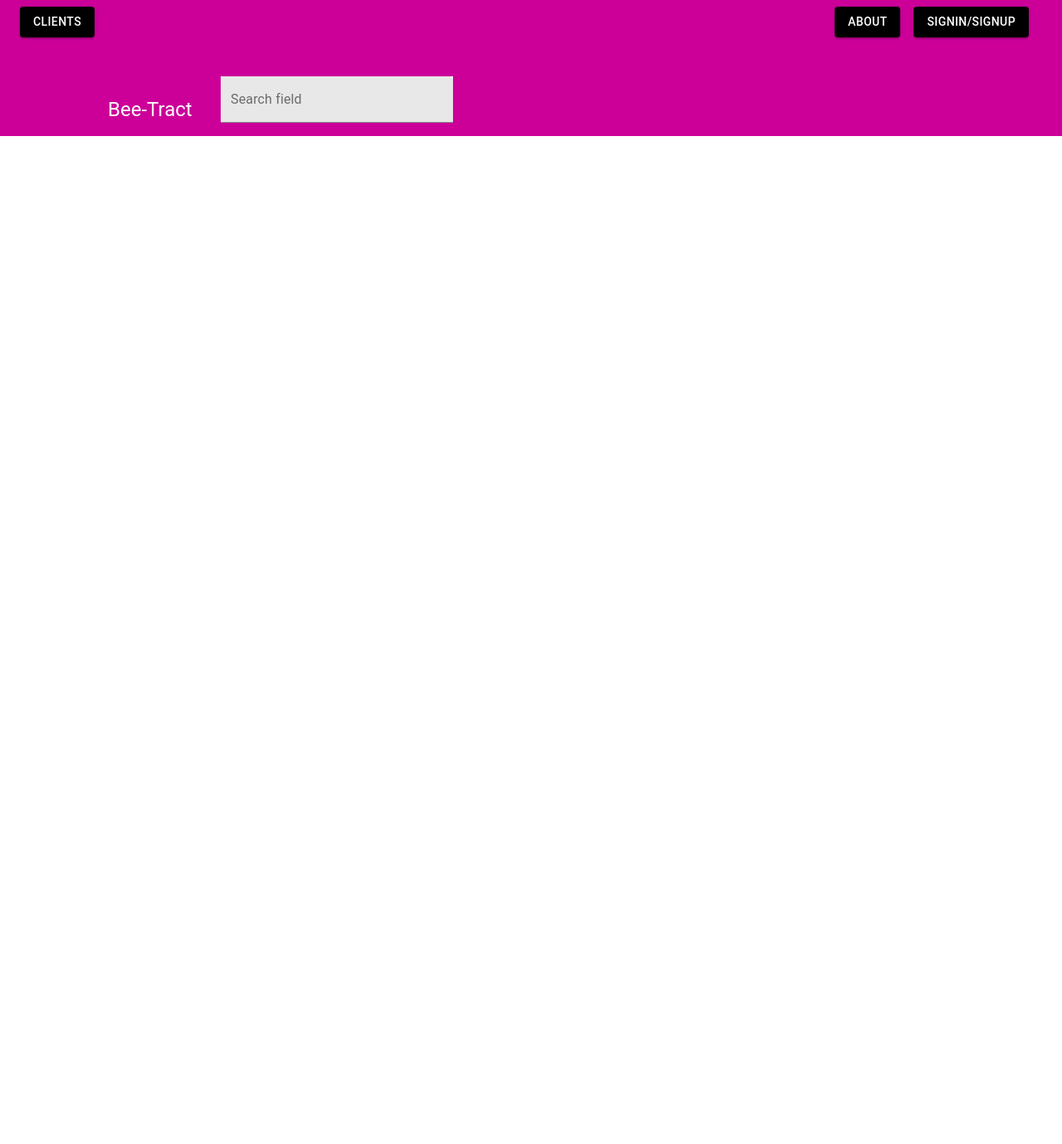
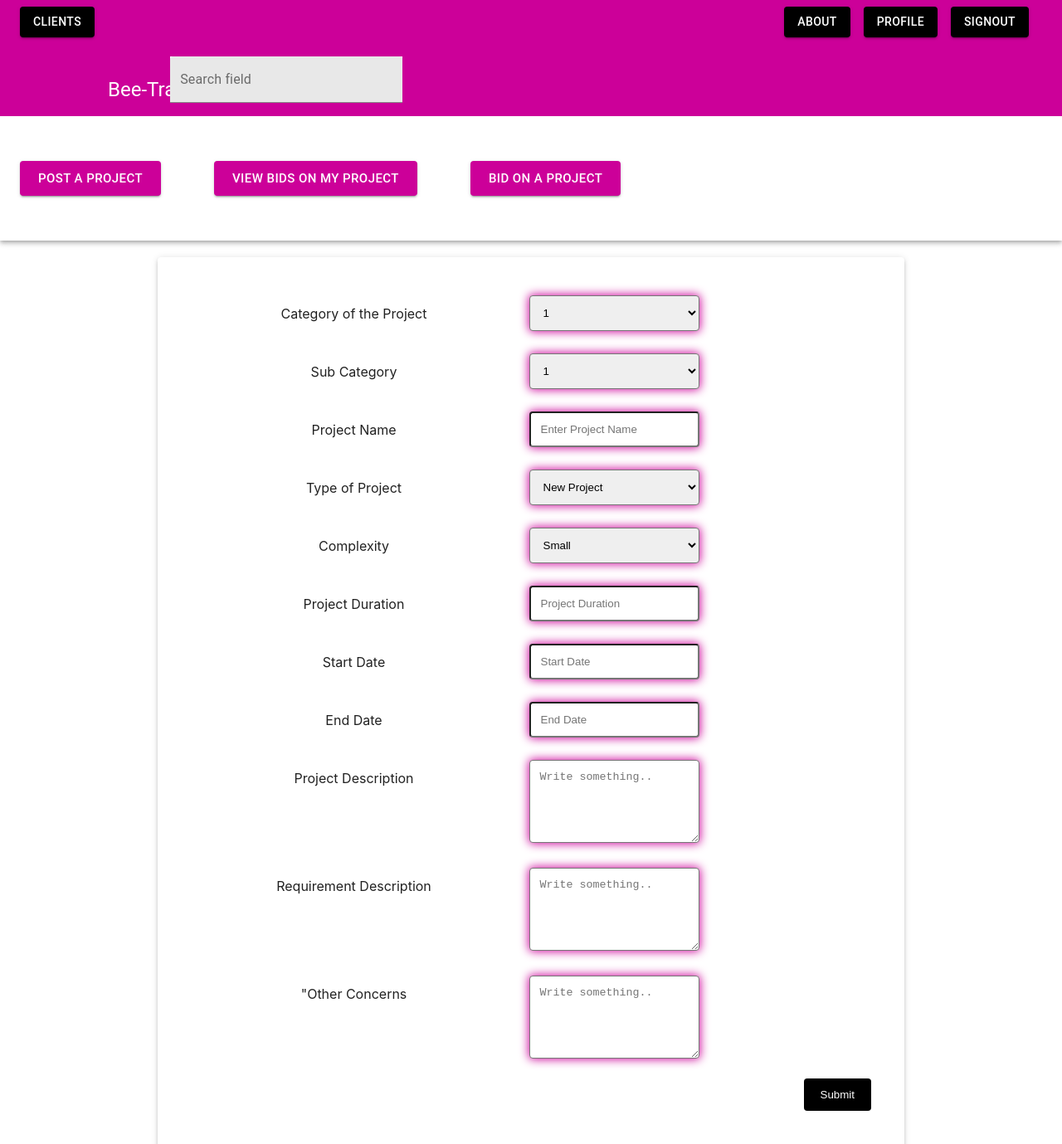
Before and after one commit to harshitgrover12/beetract-webapp, a React (Create React App) app: page /business/postProject in a window 1280 px wide. Shown: the whole page at 83% size. Before the commit the page ends 800 px from the top, so only its background shows below. Built offline with nearby package versions, Linux system fonts and the light colour scheme.

Commit message:
post form created and there was some error in circles which is corrected

```diff
--- a/package.json
+++ b/package.json
@@ -8,8 +8,10 @@
     "@testing-library/react": "^9.5.0",
     "@testing-library/user-event": "^7.2.1",
     "axios": "^0.19.2",
+    "bootstrap": "^4.5.0",
     "node-sass": "^4.14.1",
     "react": "^16.13.1",
+    "react-bootstrap": "^1.0.1",
     "react-dom": "^16.13.1",
     "react-redux": "^7.2.0",
     "react-router-dom": "^5.2.0",
--- a/src/Components/Business/Business.jsx
+++ b/src/Components/Business/Business.jsx
@@ -6,7 +6,7 @@ import {connect} from 'react-redux';
          super(props);
      }
      componentDidMount=()=>{
-         this.props.changeStatus(true);
+         this.props.changeCurStatus(true);
      }
     render() {
         return (
--- a/src/Components/Circles/Circles.jsx
+++ b/src/Components/Circles/Circles.jsx
@@ -15,7 +15,7 @@ class Circles extends Component{
             <div class="container">
   <div class="row">
         <a href="/aboutStartups">
-        <svg width="240" height="240">
+        <svg width="280" height="240">
             <circle cx="120" cy="120" r="120"  fill="#262626" />
                 <text x="120" y="120" text-anchor="middle"fill="white" style={{fontSize:25}}>
                  All About StartUps
@@ -25,13 +25,13 @@ class Circles extends Component{
     </div>
     <div class="row">
 
-     <svg width="240" height="240"  style={{paddingRight:80}}>
+     <svg width="280" height="240"  >
             <circle cx="120" cy="120" r="120"  fill="#262626" />
                 <text x="120" y="120" text-anchor="middle"style={{fontSize:25}} fill="white" >
                 Incubators
                 </text>
         </svg>
-       <svg width="240" height="240">
+       <svg width="280" height="240">
             <circle cx="120" cy="120" r="120"  fill="#CC0099" />
                 <text x="120" y="120" text-anchor="middle"fill="white"style={{fontSize:25}} >
                 Market Research
@@ -39,14 +39,14 @@ class Circles extends Component{
         </svg>
     </div>
     <div class="row">
-        <svg width="240" height="240" style={{paddingRight:40}}>
+        <svg width="280" height="240" >
             <circle cx="120" cy="120" r="120"  fill="#CC0099" />
                 <text x="120" y="120" text-anchor="middle"fill="white" style={{fontSize:25}}>
                  Assistance
                 </text>
         </svg>
 
-       <svg width="240" height="240" >
+       <svg width="280" height="240" >
             <circle cx="120" cy="120" r="120"  fill="#262626" />
                 <text x="120" y="120" text-anchor="middle" fill="white"style={{fontSize:25}}>
                  Project Bidding
--- a/src/Components/Navbar/Navbar.jsx
+++ b/src/Components/Navbar/Navbar.jsx
@@ -18,6 +18,19 @@ import {compose} from 'redux';
   },
   menuButton1:{
       marginRight:theme.spacing(2),
+  },
+   menuButton2: {
+    backgroundColor: '#CC0099',
+    display: 'inline-block',
+    marginRight: theme.spacing(8),
+    fontSize: 15,
+
+  },
+  toolbar1: {
+    minHeight: 150,
+    alignItems: 'center',
+    backgroundColor: 'white',
+
   },
   toolbar: {
     minHeight: 140,
@@ -98,34 +111,59 @@ class Navbar extends Component {
           }
           {
              curStatus?(
-                 <div className={classes.root}>
+                       <div className={classes.root}>
               <AppBar position="static">
               <Toolbar className={classes.toolbar}>
               <StylesProvider injectFirst>
+              <Button variant="contained"
+              edge="start"
+              size="medium"
+              className={classes.menuButton}>
+
+              Clients
+              </Button>
+
               <Typography className={classes.title} variant="h5" noWrap>
                 Bee-Tract
               </Typography>
-              <Button variant="contained" edge="end" onClick={this.handleClick} className={classes.menuButton1}>
-                    SignOut
+              <TextField className={classes.search} id="filled-search" label="Search field" type="search" variant="filled"edge="center" />
+              <Button variant="contained"
+              edge="start"
+              size="medium"
+              className={classes.menuButton}>
+
+              About
+              </Button>
+              <Button variant="contained"
+              edge="start"
+              size="medium"
+              className={classes.menuButton}>
+
+              Profile
+              </Button>
+              <Button variant="contained" edge="end" size="medium" onClick={this.handleClick} className={classes.menuButton1}onClick={this.handleClick}>
+                  SignOut
                 </Button>
               </StylesProvider>
                 </Toolbar>
 
-                <Toolbar className={classes.toolbar}>
-              <StylesProvider injectFirst>
-              <Button variant="contained" edge="end"  className={classes.menuButton1}>
+                <Toolbar className={classes.toolbar1} boxShadow={0}>
+                <StylesProvider injectFirst>
+
+              <Button variant="contained" edge="start" size="large"  className={classes.menuButton2} href="/business/postProject">
                     Post a Project
                 </Button>
 
-                <Button variant="contained" edge="end"  className={classes.menuButton1}>
+                <Button variant="contained" edge="end"  size="large" className={classes.menuButton2}>
                     View Bids On My Project
                 </Button>
 
-                <Button variant="contained" edge="end"  className={classes.menuButton1}>
+                <Button variant="contained" edge="end" size="large" className={classes.menuButton2}>
                     Bid On a Project
                 </Button>
-              </StylesProvider>
+                </StylesProvider>
                 </Toolbar>
+
             </AppBar>
             </div>
                  ):(<div/>)
--- /dev/null
+++ b/src/Components/ProjectPost/ProjectForm.css
@@ -0,0 +1,77 @@
+* {
+    box-sizing: border-box;
+}
+
+input[type=text],
+select,
+textarea {
+    width: 50%;
+    padding: 12px;
+    box-shadow: 0px 0px 12px 0.8px#CC0099;
+    border-radius: 4px;
+    resize: vertical;
+}
+
+label {
+    padding: 12px 12px 12px 0;
+    display: inline-block;
+}
+
+input[type=submit] {
+    background-color: black;
+    color: white;
+    padding: 12px 20px;
+    border: none;
+    border-radius: 4px;
+    cursor: pointer;
+    float: right;
+}
+
+input[type=submit]:hover {
+    background-color: black;
+}
+
+.container {
+    margin-top: 20px;
+    border-radius: 10px;
+    background-color: white;
+    padding: 20px;
+    position: relative;
+    display: flex;
+    width: 100%;
+    flex-direction: column;
+}
+
+.col-25 {
+    float: left;
+    width: 25%;
+    margin-top: 6px;
+    margin-left: 100px
+}
+
+.col-75 {
+    float: left;
+    width: 50%;
+    margin-top: 6px;
+}
+
+
+/* Clear floats after the columns */
+
+.row:after {
+    content: "";
+    display: table;
+    clear: both;
+}
+
+
+/* Responsive layout - when the screen is less than 600px wide, make the two columns stack on top of each other instead of next to each other */
+
+@media screen and (max-width: 600px) {
+    .col-25,
+    .col-75,
+    input[type=submit] {
+        width: 100%;
+        margin-top: 0;
+    }
+}
--- /dev/null
+++ b/src/Components/ProjectPost/ProjectForm.jsx
@@ -0,0 +1,163 @@
+
+import React, { Component } from 'react';
+import './ProjectForm.css'
+import { withStyles } from '@material-ui/core/styles';
+import Grid from '@material-ui/core/Grid';
+import deepPurple from '@material-ui/core/colors/deepPurple';
+import Paper from '@material-ui/core/Paper';
+import TextField from '@material-ui/core/TextField';
+const styles = theme=> ({
+  root: {
+    flexGrow: 1,
+
+  },
+  paper: {
+    height: '100%',
+    width: 900,
+
+
+  },
+  control: {
+    padding: theme.spacing(2),
+  },
+
+
+});
+ class ProjectForm extends Component {
+
+
+     componentDidMount(){
+         this.props.changeCurStatus(true);
+     }
+    render() {
+            const {classes} = this.props;
+        return (
+            <div>
+      <Grid container className={classes.root} spacing={2}>
+     <Grid item xs={12}>
+        <Grid container justify="center" spacing={5}>
+        <Grid key={1} item>
+              <Paper elevation={3} className={classes.paper} >
+<div class="container">
+  <form >
+  <div class="row">
+      <div class="col-25">
+        <label for="category">Category of the Project</label>
+      </div>
+      <div class="col-75">
+        <select id="category" name="category">
+          <option value="1">1</option>
+          <option value="2">2</option>
+          <option value="3">3</option>
+        </select>
+      </div>
+    </div>
+    <div class="row">
+      <div class="col-25">
+        <label for="subcategory">Sub Category </label>
+      </div>
+      <div class="col-75">
+        <select id="subcategory" name="subcategory">
+          <option value="1">1</option>
+          <option value="2">2</option>
+          <option value="3">3</option>
+        </select>
+      </div>
+    </div>
+    <div class="row">
+      <div class="col-25">
+        <label for="projectName">Project Name</label>
+      </div>
+      <div class="col-75">
+        <input type="text" id="ProjectName" name="ProjectName" placeholder="Enter Project Name"/>
+      </div>
+    </div>
+    <div class="row">
+      <div class="col-25">
+        <label for="typeOfProject">Type of Project </label>
+      </div>
+      <div class="col-75">
+        <select id="typeOfProject" name="typeOfProject">
+          <option value="New Project">New Project</option>
+          <option value="Ongoing Project">Ongoing Project</option>
+
+        </select>
+      </div>
+    </div>
+
+    <div class="row">
+      <div class="col-25">
+        <label for="Complexity">Complexity</label>
+      </div>
+      <div class="col-75">
+        <select id="Complexity" name="Complexity">
+          <option value="Small">Small</option>
+          <option value="Medium">Medium</option>
+          <option value="Complex">Complex</option>
+        </select>
+      </div>
+    </div>
+    <div class="row">
+      <div class="col-25">
+        <label for="Project Duration">Project Duration</label>
+      </div>
+      <div class="col-75">
+        <input type="text" id="ProjectDuration" name="ProjectDuration" placeholder="Project Duration"/>
+      </div>
+    </div>
+    <div class="row">
+      <div class="col-25">
+        <label for="StartDate">Start Date</label>
+      </div>
+      <div class="col-75">
+        <input type="text" id="StartDate" name="ProjectDuration" placeholder="Start Date"/>
+      </div>
+    </div>
+    <div class="row">
+      <div class="col-25">
+        <label for="End Date">End Date</label>
+      </div>
+      <div class="col-75">
+        <input type="text" id="End Date" name="End Date" placeholder="End Date"/>
+      </div>
+    </div>
+    <div class="row">
+      <div class="col-25">
+        <label for="ProjectDescription">Project Description</label>
+      </div>
+      <div class="col-75">
+        <textarea id="ProjectDescription" name="Project Description" placeholder="Write something.." style={{height:"100px"}}></textarea>
+      </div>
+    </div>
+    <div class="row">
+      <div class="col-25">
+        <label for="RequirementDescription">Requirement Description</label>
+      </div>
+      <div class="col-75">
+        <textarea id="RequirementDescription" name="Requirement Description" placeholder="Write something.." style={{height:"100px"}}></textarea>
+      </div>
+</div>
+<div class="row">
+      <div class="col-25">
+        <label for="OtherConcerns">"Other Concerns</label>
+      </div>
+      <div class="col-75">
+        <textarea id="OtherConcerns" name="Other Concerns" placeholder="Write something.." style={{height:"100px"}}></textarea>
+        </div>
+        </div>
+    <div class="row">
+      <input type="submit" value="Submit"/>
+    </div>
+  </form>
+</div>
+</Paper>
+</Grid>
+</Grid>
+</Grid>
+</Grid>
+
+            </div>
+        )
+    }
+}
+export default withStyles(styles,{theme:true})(ProjectForm);
--- a/src/Components/login/login.jsx
+++ b/src/Components/login/login.jsx
@@ -22,8 +22,9 @@ import axios from 'axios';
       email:this.state.email,
       password:this.state.password
     }).then(({data})=>{console.log(data)
+    this.props.changeCurStatus(true);
    window.location.replace("/business");
-    this.props.changeCurStatus(true);
+
       }
     )
 
--- a/src/index.js
+++ b/src/index.js
@@ -3,6 +3,7 @@ import ReactDOM from 'react-dom';
 import './index.css';
 import App from './App';
 import * as serviceWorker from './serviceWorker';
+
 import {BrowserRouter} from 'react-router-dom';
 import {createStore} from 'redux';
 import {Provider} from 'react-redux';
--- a/src/routes.jsx
+++ b/src/routes.jsx
@@ -6,6 +6,7 @@ import {BrowserRouter,Route,Link} from 'react-router-dom';
 import Circles from './Components/Circles/Circles';
 import AboutStartups from './Components/aboutStartups/aboutStartups';
 import Business from './Components/Business/Business';
+import ProjectForm from './Components/ProjectPost/ProjectForm'
 
 class Routes extends Component{
     constructor(props){
@@ -51,6 +52,7 @@ class Routes extends Component{
       <Route exact path='/' render={(props)=><Circles{...this.props}  />}/>
       <Route exact path='/aboutStartups' render={(props)=><AboutStartups{...this.props} />}/>
        <Route exact path='/business' render={(props)=><Business{...this.props} />}/>
+       <Route exact path='/business/postProject'render={(props)=><ProjectForm{...this.props}/>}/>
        <Route path='/signIn' render={(props)=>
        <div className="App">
         <div className="login">
```
Also changed, not shown: src/index.css (+5 -8 lines), 1 other file (tests, documents, lock files or other folders).
